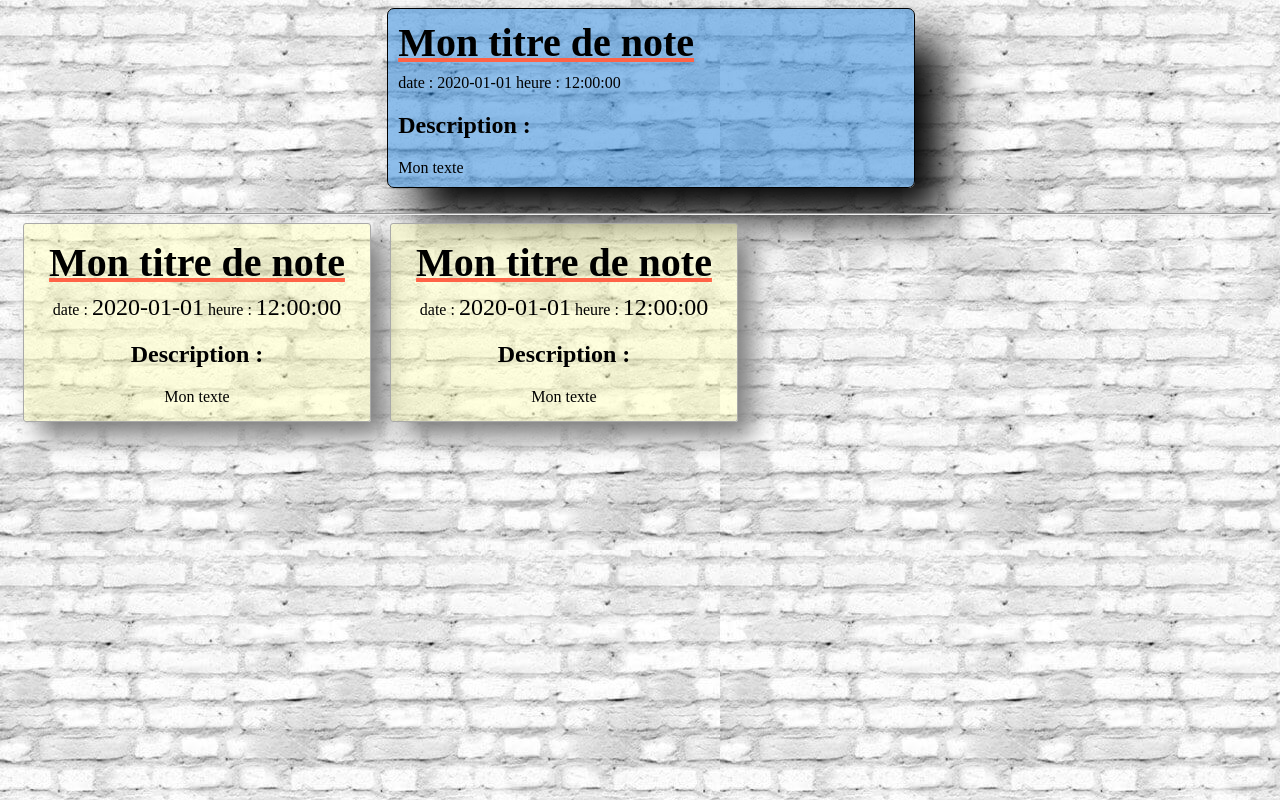
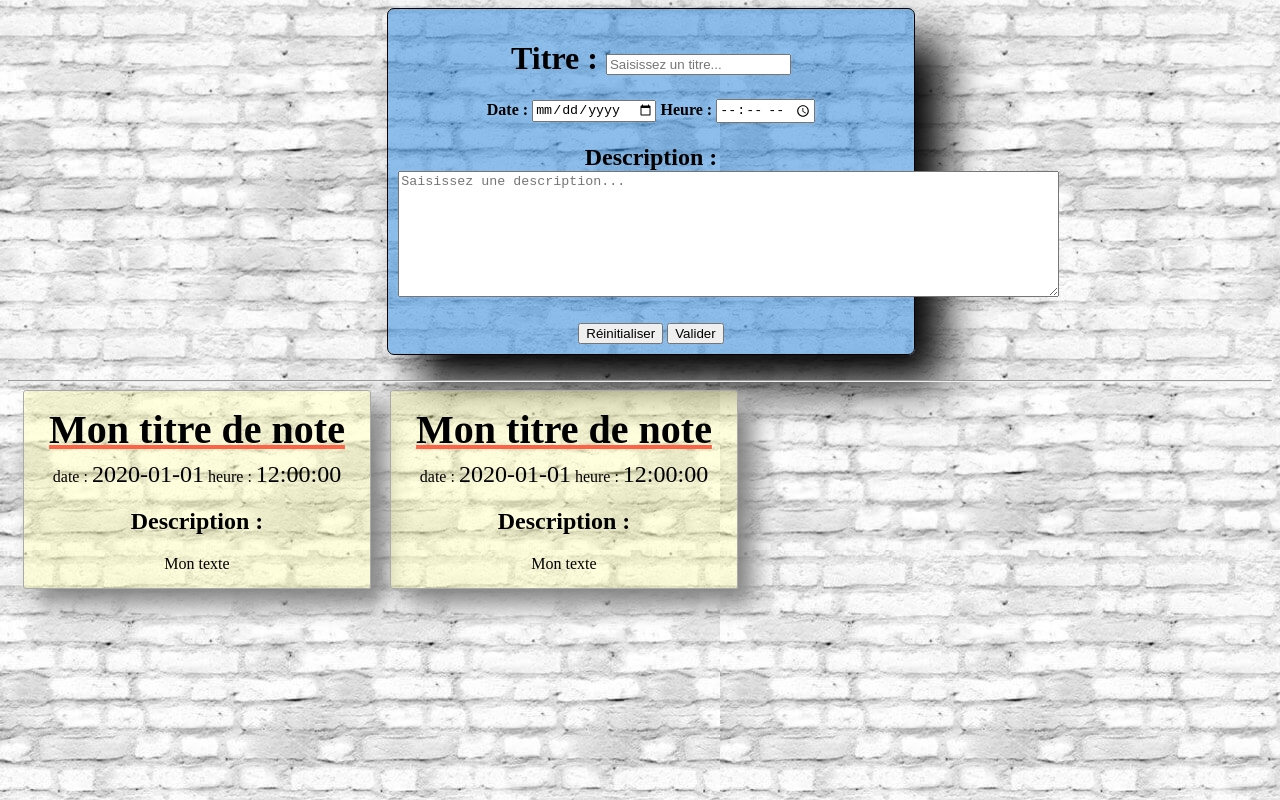
Before and after one commit to MisterBrice/DHLCV_12_2020, a website: page index.html in a window 1280 px wide. Drawn offline with Linux system fonts and the light colour scheme.

Commit message:
mise en place saisie formulaire

```diff
--- a/css/style.css
+++ b/css/style.css
@@ -6,7 +6,7 @@ body {
 }
 
 h1 {
-    color:tomato;
+    color:rgb(0, 0, 0);
     font-weight: 900;
 }
 
@@ -23,6 +23,7 @@ h1 {
     padding:10px;
     background-color: rgba(17, 118, 212, 0.473);
     box-shadow: 30px 30px 45px black;
+    text-align: center;
 }
 
 .postit {
--- a/index.html
+++ b/index.html
@@ -14,10 +14,24 @@
     <div id="main">
         <div id="editor">
             <div id="formulaire">
-                <div class="postit-titre">Mon titre de note</div>
-                date : <span class="datetime">2020-01-01</span> heure : <span class="datetime">12:00:00</span>
-                <h2>Description :</h2>
-                Mon texte
+                <form name="editor-form">
+                    <h1>
+                        Titre : <input type="text" name="title" id="editor-title"
+                            placeholder="Saisissez un titre..."><br />
+                    </h1>
+                    <h4>
+                        Date : <input type="date" name="date" id="editor-date" >
+                        Heure : <input type="time" name="time" id="editor-time">
+                    </h4>
+                    <h2>Description :
+                        <textarea name="description" id="editor-description" cols="80" rows="8"
+                            placeholder="Saisissez une description..."></textarea>
+                    </h2>
+                    <div style="text-align: center;">
+                        <input type="reset" value="Réinitialiser">
+                        <input type="submit" value="Valider">
+                    </div>
+                </form>
             </div>
         </div>
         <hr />
```
